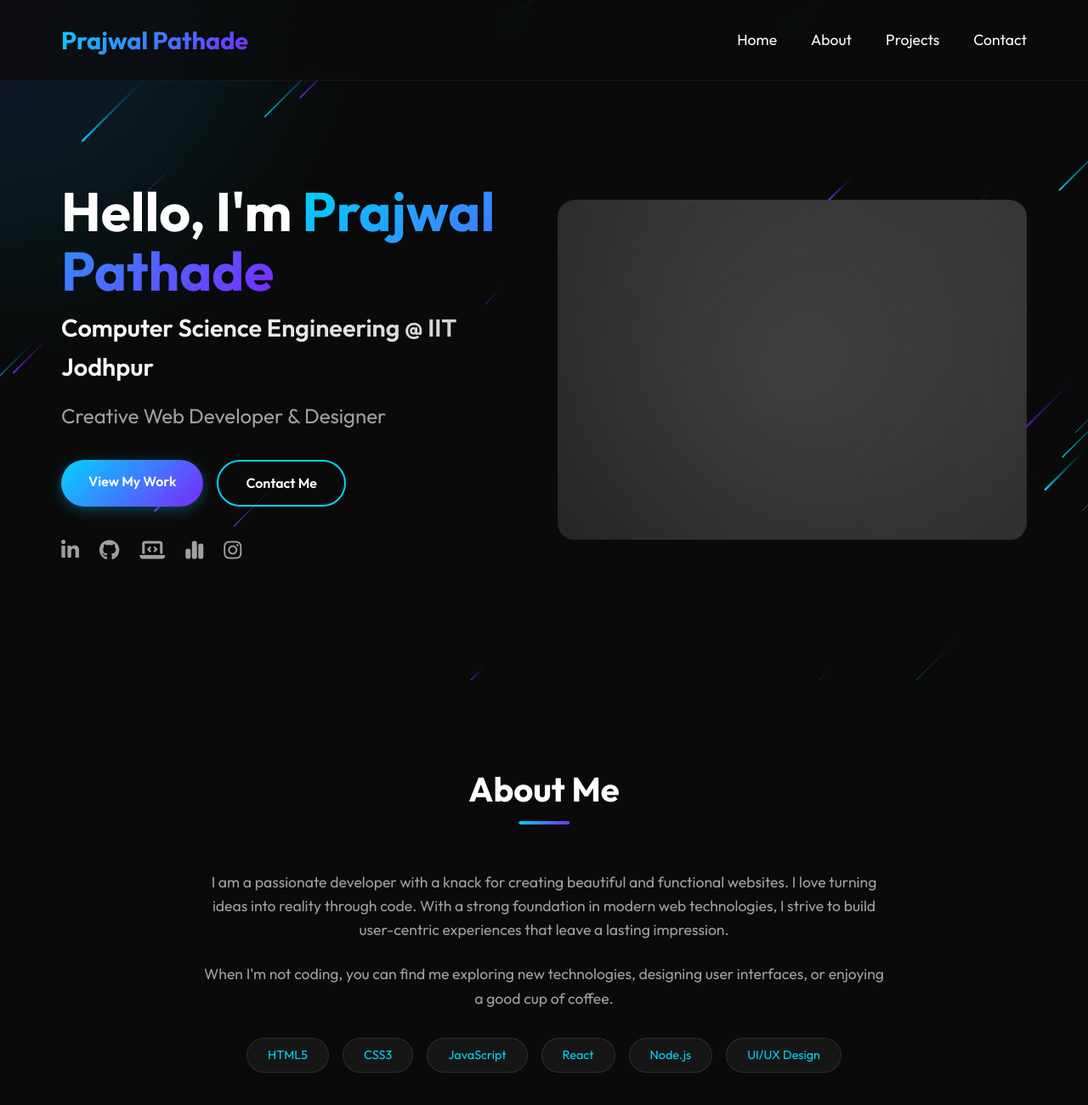
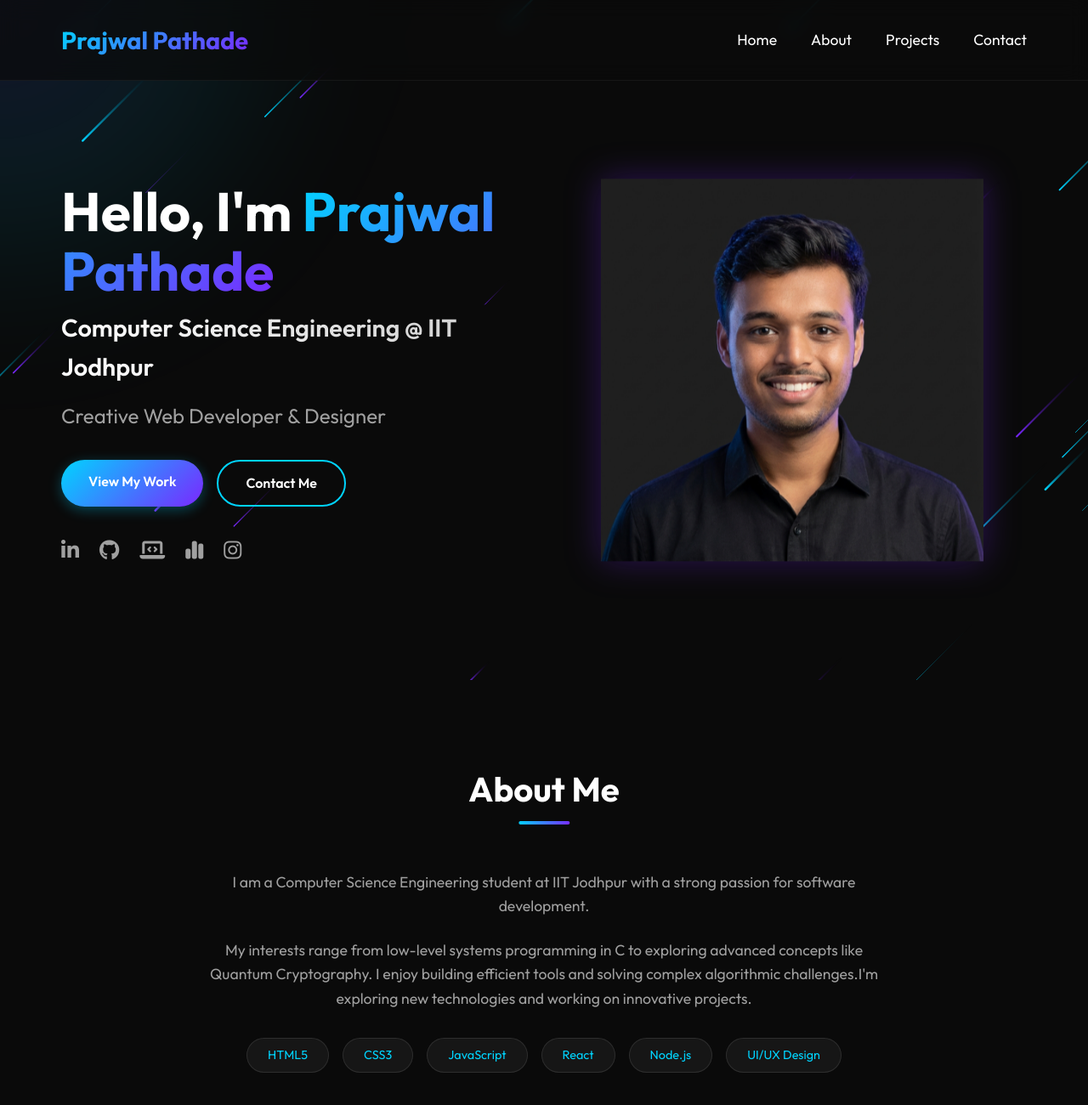
Before and after one commit to Prajwal712/portfolio_website, a plain HTML site: page index.html in a window 1280 px wide. Shown: the top 1300 px of the page at 85% size. Drawn offline with Linux system fonts and the light colour scheme.

Commit message:
minor changes

```diff
--- a/index.html
+++ b/index.html
@@ -58,7 +58,7 @@
             </div>
             <div class="hero-image-wrapper">
                 <!-- Placeholder for user image, using a gradient div for now -->
-                <div class="hero-image-placeholder"></div>
+                <img src="assets/profile.png" alt="Prajwal Pathade" class="hero-image">
             </div>
         </div>
     </header>
@@ -68,11 +68,16 @@
             <h2 class="section-title">About Me</h2>
             <div class="about-content">
                 <div class="about-text">
-                    <p>I am a passionate developer with a knack for creating beautiful and functional websites. I love
-                        turning ideas into reality through code. With a strong foundation in modern web technologies, I
-                        strive to build user-centric experiences that leave a lasting impression.</p>
-                    <p>When I'm not coding, you can find me exploring new technologies, designing user interfaces, or
-                        enjoying a good cup of coffee.</p>
+                    <p>I am a Computer Science Engineering student at IIT Jodhpur with a strong passion for software
+                        development.
+                    </p>
+                    <p>My interests range from low-level systems programming in C to exploring advanced
+                        concepts like Quantum Cryptography.
+
+                        I enjoy building efficient tools and solving complex
+                        algorithmic challenges.I'm exploring new technologies and working on
+                        innovative projects.</p>
+
                     <div class="skills">
                         <span class="skill-tag">HTML5</span>
                         <span class="skill-tag">CSS3</span>
@@ -103,7 +108,7 @@
                             <li>Desktop email client interface</li>
                         </ul>
                         <div class="project-links">
-                            <a href="#" class="btn-sm">Demo</a>
+                            <a href="https://youtu.be/mxG2GqLsvGM" target="_blank" class="btn-sm">Demo</a>
                             <a href="https://github.com/Prajwal712/Quant_Crypt_SIH" target="_blank"
                                 class="btn-sm btn-outline-sm"><i class="fab fa-github"></i> Code</a>
                         </div>
@@ -128,7 +133,7 @@
                             <li>Efficient 2D point search</li>
                         </ul>
                         <div class="project-links">
-                            <a href="#" class="btn-sm">Demo</a>
+                            <a href="https://youtu.be/HUJq90Hpbcc" target="_blank" class="btn-sm">Demo</a>
                             <a href="https://github.com/Prajwal712/Fast_NN_Search" target="_blank"
                                 class="btn-sm btn-outline-sm"><i class="fab fa-github"></i> Code</a>
                         </div>
--- a/style.css
+++ b/style.css
@@ -235,25 +235,16 @@ ul {
     transform: translateY(-3px);
 }
 
-.hero-image-placeholder {
+
+
+.hero-image {
     width: 100%;
-    height: 400px;
-    background: linear-gradient(45deg, #222, #333);
-    border-radius: 20px;
-    position: relative;
-    overflow: hidden;
+    max-width: 450px;
+    height: auto;
+    display: block;
+    margin: 0 auto;
+    filter: drop-shadow(0 0 20px rgba(122, 40, 255, 0.3));
     animation: float 6s ease-in-out infinite;
-}
-
-.hero-image-placeholder::before {
-    content: '';
-    position: absolute;
-    top: -50%;
-    left: -50%;
-    width: 200%;
-    height: 200%;
-    background: radial-gradient(circle, rgba(255, 255, 255, 0.1) 0%, transparent 60%);
-    animation: rotate 10s linear infinite;
 }
 
 @keyframes float {
```
Also changed, not shown: assets/profile.png (added).
